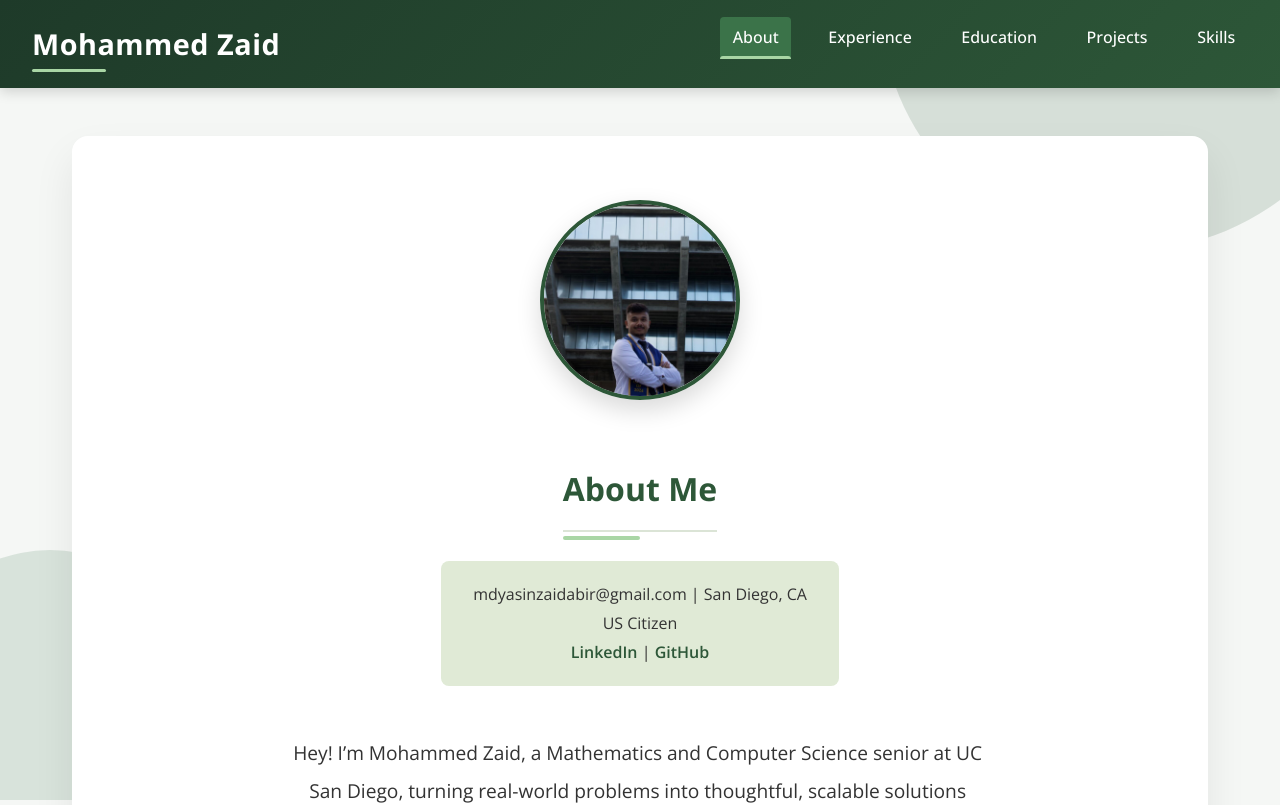
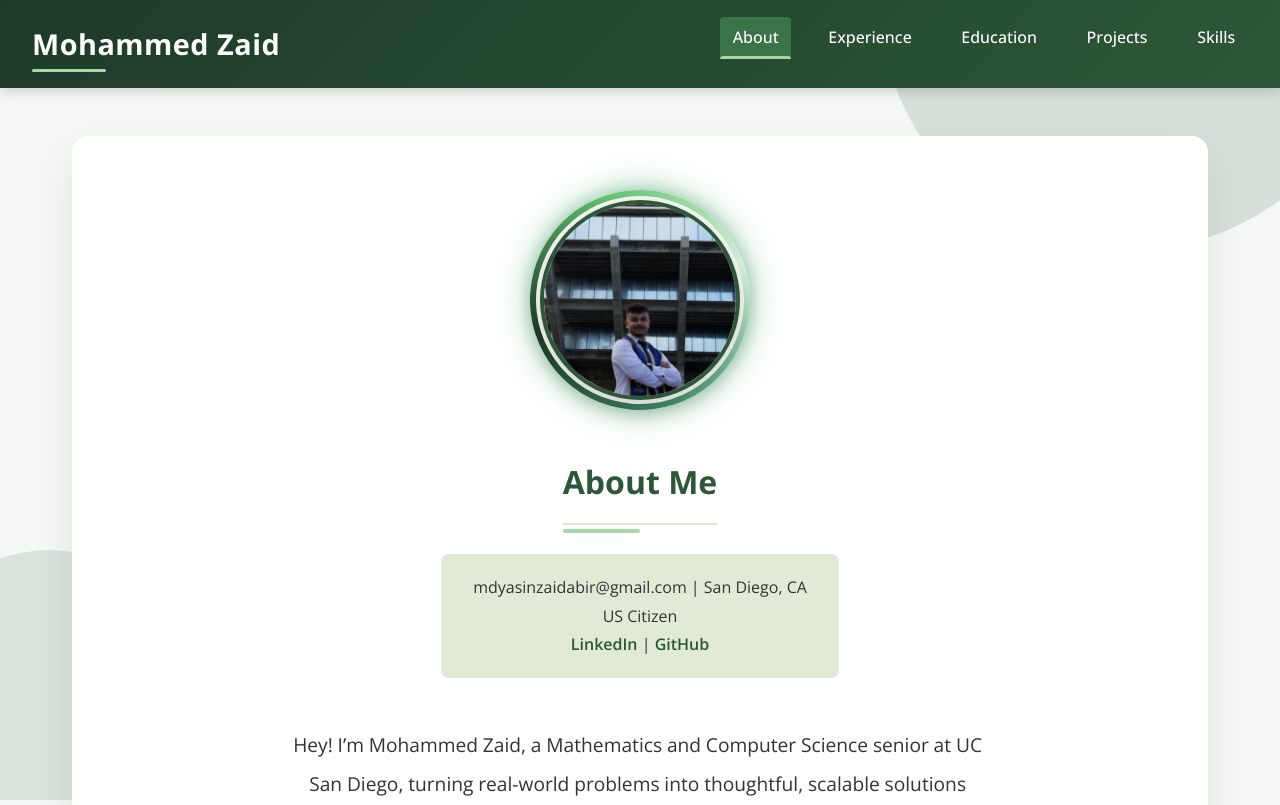
Before and after one commit to mzaid03/PersonalWeb, a React (Create React App) app: page / in a window 1280 px wide. Shown: the top 805 px of the page. Built offline with nearby package versions, Linux system fonts and the light colour scheme.

Commit message:
website changes

```diff
--- a/src/App.css
+++ b/src/App.css
@@ -791,3 +791,46 @@
     height: auto;
   }
 }
+
+/* Animated profile-picture ring */
+
+.profile-container {
+  position: relative;
+  display: inline-flex;
+  align-items: center;
+  justify-content: center;
+}
+
+.profile-ring {
+  position: absolute;
+  inset: -10px;
+  border-radius: 50%;
+  z-index: 0;
+
+  background: conic-gradient(
+    from 0deg,
+    #1e3a29,
+    #62c370,
+    #d8f3dc,
+    #40916c,
+    #1e3a29
+  );
+
+  box-shadow:
+    0 0 20px rgba(64, 145, 108, 0.55),
+    0 0 45px rgba(98, 195, 112, 0.3);
+}
+
+.profile-ring::after {
+  content: "";
+  position: absolute;
+  inset: 6px;
+  border-radius: 50%;
+  background: #f5f8f2;
+}
+
+.profile-pic {
+  position: relative;
+  z-index: 1;
+  border-radius: 50%;
+}
--- a/src/App.js
+++ b/src/App.js
@@ -143,7 +143,17 @@ const heroBio =
  className="about-section"
  >
  <div className="profile-container">
- <motion.div className="profile-spotlight"></motion.div>
+ <motion.div
+  className="profile-ring"
+  animate={{
+    rotate: 360
+  }}
+  transition={{
+    duration: 8,
+    repeat: Infinity,
+    ease: "linear"
+  }}
+/>
  <motion.img
  src={profilePic}
  alt="Mohammed Zaid"
```
